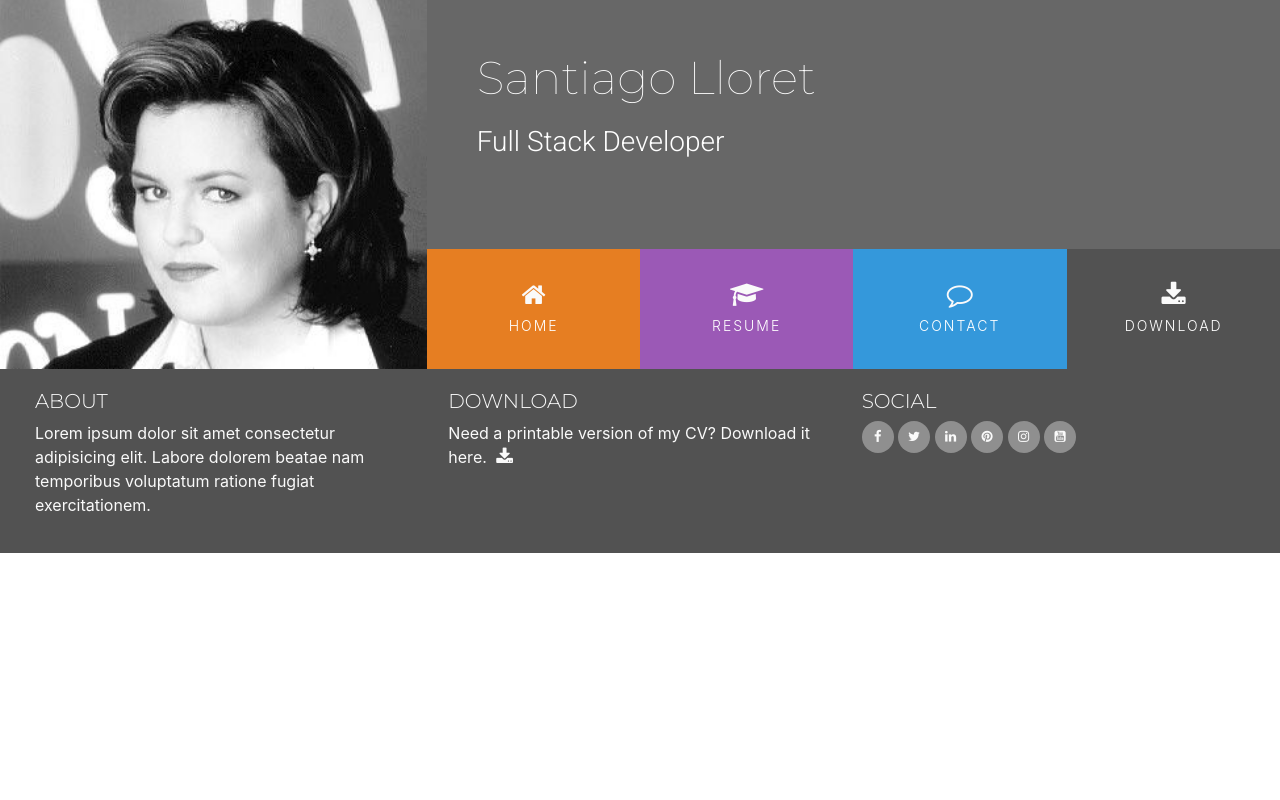
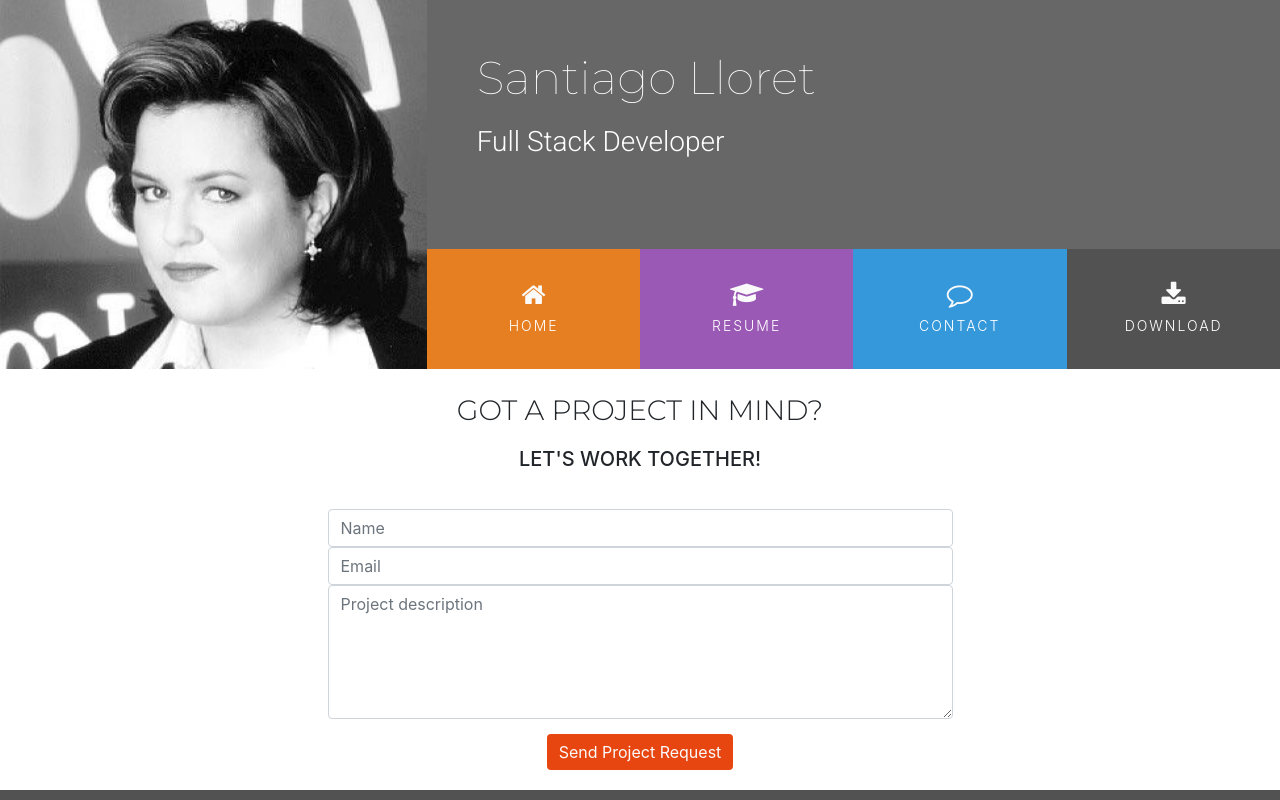
Before and after one commit to santimex/ucd-resume, a plain HTML site: page contact.html in a window 1280 px wide. Shown: the top 800 px of the page. Drawn offline with nearby package versions, Linux system fonts and the light colour scheme.

Commit message:
Finished contact form and link pages

```diff
--- a/assets/css/style.css
+++ b/assets/css/style.css
@@ -16,6 +16,10 @@
 
 .bg-color-work-history {
     background-color: #9b59b6;
+}
+
+.bg-color-contact {
+    background-color: #fff;
 }
 
 .ui-menu-color-home {
@@ -164,6 +168,7 @@ footer {
     background-color: #525252;
     color: #fafafa;
     min-height: 120px;
+    margin: 0;
 }
 
 .cv-pdf i {
@@ -332,3 +337,37 @@ footer {
 .history-items {
     margin-bottom: 30px;
 }
+
+/* -------------------------------------Contact Form */
+
+.contact-heading {
+    font-family: "Montserrat", sans-serif;
+    font-weight: 300;
+    margin-top: 25px;
+    margin-bottom: 20px;
+}
+
+.center-form {
+    padding-top: 10px;
+    margin: 0 auto;
+    max-width: 85%;
+}
+
+button[type="submit"] {
+    margin-top: 15px;
+    margin-bottom: 20px;
+    color: #fafafa;
+    background-color: #e84610;
+    border: none;
+}
+
+/* -------------------------------------Media Queries */
+
+@media(min-width: 992px) {
+    .center-form {
+        padding-top: 30px;
+        min-height: 240px;
+        margin: 0 auto;
+        max-width: 50%;
+    }
+}
--- a/contact.html
+++ b/contact.html
@@ -35,7 +35,7 @@
                             <a href="/contact.html" class="hvr-shrink"><i class="fa fa-comment-o" aria-hidden="true"></i><span>Contact</span></a>
                         </li>
                         <li class="col-6 col-sm-3 ui-menu-color-download list-inline-item menuitem">
-                            <a href="#" class="hvr-shrink"><i class="fa fa-download" aria-hidden="true"></i><span>Download</span></a>
+                            <a href="assets/cv/santiago-cv.pdf" target="_blank" class="hvr-shrink"><i class="fa fa-download" aria-hidden="true"></i><span>Download</span></a>
                         </li>
                     </ul>
                 </div>
@@ -46,8 +46,25 @@
 <!-- /.header -->
 
 <!-- Section -->
-    <section>
-
+    <section class="container-fluid">
+        <div class="row bg-color-contact">
+            <div class="col">
+                <h3 class="contact-heading uppercase text-center">Got a project in mind?</h3>
+                <h5 class="uppercase text-center">Let's work together!</h5>
+                <div class="center-form">
+                    <form>
+                        <input type="text" name="name" id="fullname" class="form-control" placeholder="Name" required/>
+                        <input type="email" name="email" id="emailaddress" class="form-control" placeholder="Email" required/>
+                        <textarea class="form-control" name="projectsummary" id="projectsummary" rows="5" placeholder="Project description" required></textarea>
+                        <div class="form-row text-center">
+                            <div class="col">
+                                <button type="submit" class="btn btn-secondary">Send Project Request</button>
+                            </div>
+                        </div>
+                    </form>
+                </div>
+            </div>
+        </div>
     </section>
 <!-- /.section -->
 
@@ -64,7 +81,7 @@
                 <h5 class="uppercase general-sub">Download</h5>
                 <p class="inline-block">
                     Need a printable version of my CV? Download it here.
-                    <a href="#" target="_blank" class="cv-pdf">
+                    <a href="assets/cv/santiago-cv.pdf" target="_blank" class="cv-pdf">
                         <i class="fa fa-download" aria-hidden="true"></i>
                         <span class="sr-only">Download link.</span>
                     </a>
```
Also changed, not shown: index.html (+2 -2 lines), resume.html (+2 -2 lines), 1 other file.
